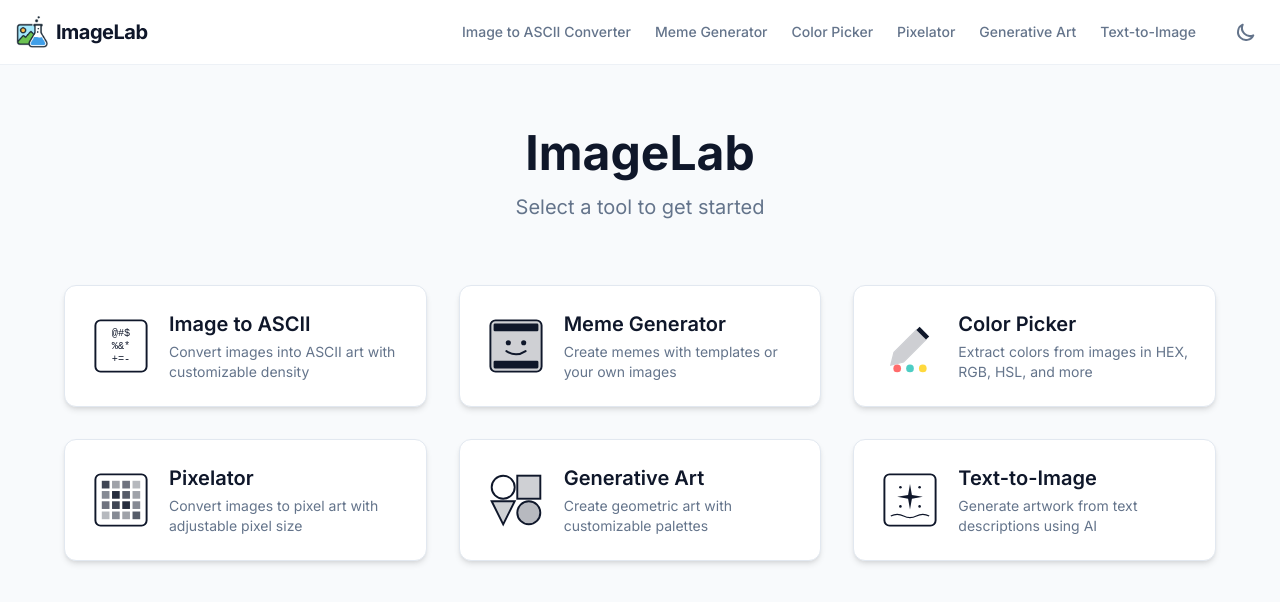
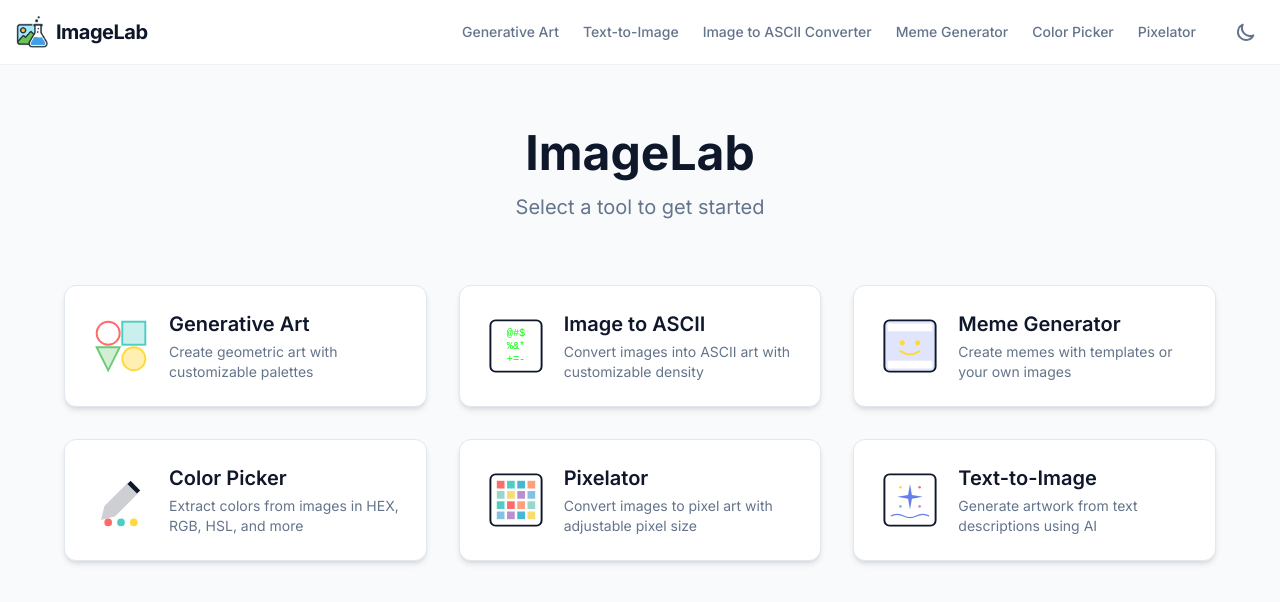
Before and after one commit to pederespen/imagelab, a Next.js app: page / in a window 1280 px wide. Shown: the top 602 px of the page. Built offline with nearby package versions, Linux system fonts and the light colour scheme.

Commit message:
fix colors

```diff
--- a/app/page.tsx
+++ b/app/page.tsx
@@ -12,6 +12,12 @@ import {
 } from '@/components/icons/ToolIcons'
 
 const tools = [
+  {
+    name: 'Generative Art',
+    description: 'Create geometric art with customizable palettes',
+    href: '/generative',
+    icon: GenerativeArtIcon,
+  },
   {
     name: 'Image to ASCII',
     description: 'Convert images into ASCII art with customizable density',
@@ -35,12 +41,6 @@ const tools = [
     description: 'Convert images to pixel art with adjustable pixel size',
     href: '/pixelator',
     icon: PixelatorIcon,
-  },
-  {
-    name: 'Generative Art',
-    description: 'Create geometric art with customizable palettes',
-    href: '/generative',
-    icon: GenerativeArtIcon,
   },
 ]
 
--- a/components/Header.tsx
+++ b/components/Header.tsx
@@ -32,6 +32,18 @@ export default function Header() {
           {/* Desktop Navigation */}
           <nav className="hidden md:flex items-center gap-6">
             <Link
+              href="/generative"
+              className="text-sm font-medium text-muted-foreground hover:text-foreground transition-colors"
+            >
+              Generative Art
+            </Link>
+            <Link
+              href="/text-to-image"
+              className="text-sm font-medium text-muted-foreground hover:text-foreground transition-colors"
+            >
+              Text-to-Image
+            </Link>
+            <Link
               href="/ascii"
               className="text-sm font-medium text-muted-foreground hover:text-foreground transition-colors"
             >
@@ -54,18 +66,6 @@ export default function Header() {
               className="text-sm font-medium text-muted-foreground hover:text-foreground transition-colors"
             >
               Pixelator
-            </Link>
-            <Link
-              href="/generative"
-              className="text-sm font-medium text-muted-foreground hover:text-foreground transition-colors"
-            >
-              Generative Art
-            </Link>
-            <Link
-              href="/text-to-image"
-              className="text-sm font-medium text-muted-foreground hover:text-foreground transition-colors"
-            >
-              Text-to-Image
             </Link>
 
             <button
@@ -198,6 +198,20 @@ export default function Header() {
           <div className="md:hidden py-4 border-t border-card-border/60">
             <nav className="flex flex-col space-y-3">
               <Link
+                href="/generative"
+                className="text-sm font-medium text-muted-foreground hover:text-foreground transition-colors py-2"
+                onClick={() => setMobileMenuOpen(false)}
+              >
+                Generative Art
+              </Link>
+              <Link
+                href="/text-to-image"
+                className="text-sm font-medium text-muted-foreground hover:text-foreground transition-colors py-2"
+                onClick={() => setMobileMenuOpen(false)}
+              >
+                Text-to-Image
+              </Link>
+              <Link
                 href="/ascii"
                 className="text-sm font-medium text-muted-foreground hover:text-foreground transition-colors py-2"
                 onClick={() => setMobileMenuOpen(false)}
@@ -225,20 +239,6 @@ export default function Header() {
               >
                 Pixelator
               </Link>
-              <Link
-                href="/generative"
-                className="text-sm font-medium text-muted-foreground hover:text-foreground transition-colors py-2"
-                onClick={() => setMobileMenuOpen(false)}
-              >
-                Generative Art
-              </Link>
-              <Link
-                href="/text-to-image"
-                className="text-sm font-medium text-muted-foreground hover:text-foreground transition-colors py-2"
-                onClick={() => setMobileMenuOpen(false)}
-              >
-                Text-to-Image
-              </Link>
             </nav>
           </div>
         )}
--- a/components/icons/ToolIcons.tsx
+++ b/components/icons/ToolIcons.tsx
@@ -14,34 +14,13 @@ export function AsciiIcon({ className = 'w-12 h-12' }: { className?: string }) {
         strokeWidth="3"
         fill="none"
       />
-      <text
-        x="50"
-        y="35"
-        fontSize="16"
-        fontFamily="monospace"
-        textAnchor="middle"
-        className="fill-current"
-      >
+      <text x="50" y="35" fontSize="16" fontFamily="monospace" textAnchor="middle" fill="#00ff00">
         @#$
       </text>
-      <text
-        x="50"
-        y="55"
-        fontSize="16"
-        fontFamily="monospace"
-        textAnchor="middle"
-        className="fill-current"
-      >
+      <text x="50" y="55" fontSize="16" fontFamily="monospace" textAnchor="middle" fill="#00ff00">
         %&*
       </text>
-      <text
-        x="50"
-        y="75"
-        fontSize="16"
-        fontFamily="monospace"
-        textAnchor="middle"
-        className="fill-current"
-      >
+      <text x="50" y="75" fontSize="16" fontFamily="monospace" textAnchor="middle" fill="#00ff00">
         +=-
       </text>
     </svg>
@@ -52,7 +31,7 @@ export function MemeIcon({ className = 'w-12 h-12' }: { className?: string }) {
   return (
     <svg viewBox="0 0 100 100" fill="none" xmlns="http://www.w3.org/2000/svg" className={className}>
       {/* Image frame with text bars */}
-      <rect x="10" y="10" width="80" height="80" rx="8" className="fill-current opacity-20" />
+      <rect x="10" y="10" width="80" height="80" rx="8" fill="#667eea" fillOpacity="0.2" />
       <rect
         x="10"
         y="10"
@@ -65,17 +44,17 @@ export function MemeIcon({ className = 'w-12 h-12' }: { className?: string }) {
       />
 
       {/* Top text bar */}
-      <rect x="15" y="15" width="70" height="12" rx="2" className="fill-current" />
+      <rect x="15" y="15" width="70" height="12" rx="2" fill="#ffffff" />
 
       {/* Bottom text bar */}
-      <rect x="15" y="73" width="70" height="12" rx="2" className="fill-current" />
+      <rect x="15" y="73" width="70" height="12" rx="2" fill="#ffffff" />
 
       {/* Emoji-like face */}
-      <circle cx="38" cy="45" r="4" className="fill-current" />
-      <circle cx="62" cy="45" r="4" className="fill-current" />
+      <circle cx="38" cy="45" r="4" fill="#FFD93D" />
+      <circle cx="62" cy="45" r="4" fill="#FFD93D" />
       <path
         d="M 35 58 Q 50 68 65 58"
-        className="stroke-current"
+        stroke="#FFD93D"
         strokeWidth="3"
         fill="none"
         strokeLinecap="round"
@@ -118,26 +97,26 @@ export function PixelatorIcon({ className = 'w-12 h-12' }: { className?: string
         fill="none"
       />
 
-      {/* Pixel grid pattern */}
-      <rect x="20" y="20" width="12" height="12" className="fill-current opacity-80" />
-      <rect x="36" y="20" width="12" height="12" className="fill-current opacity-40" />
-      <rect x="52" y="20" width="12" height="12" className="fill-current opacity-60" />
-      <rect x="68" y="20" width="12" height="12" className="fill-current opacity-30" />
+      {/* Pixel grid pattern with colors */}
+      <rect x="20" y="20" width="12" height="12" fill="#FF6B6B" />
+      <rect x="36" y="20" width="12" height="12" fill="#4ECDC4" />
+      <rect x="52" y="20" width="12" height="12" fill="#45B7D1" />
+      <rect x="68" y="20" width="12" height="12" fill="#FFA07A" />
 
-      <rect x="20" y="36" width="12" height="12" className="fill-current opacity-50" />
-      <rect x="36" y="36" width="12" height="12" className="fill-current opacity-90" />
-      <rect x="52" y="36" width="12" height="12" className="fill-current opacity-70" />
-      <rect x="68" y="36" width="12" height="12" className="fill-current opacity-40" />
+      <rect x="20" y="36" width="12" height="12" fill="#98D8C8" />
+      <rect x="36" y="36" width="12" height="12" fill="#F7DC6F" />
+      <rect x="52" y="36" width="12" height="12" fill="#BB8FCE" />
+      <rect x="68" y="36" width="12" height="12" fill="#85C1E2" />
 
-      <rect x="20" y="52" width="12" height="12" className="fill-current opacity-60" />
-      <rect x="36" y="52" width="12" height="12" className="fill-current opacity-80" />
-      <rect x="52" y="52" width="12" height="12" className="fill-current opacity-90" />
-      <rect x="68" y="52" width="12" height="12" className="fill-current opacity-50" />
+      <rect x="20" y="52" width="12" height="12" fill="#4ECDC4" />
+      <rect x="36" y="52" width="12" height="12" fill="#FF6B6B" />
+      <rect x="52" y="52" width="12" height="12" fill="#FFA07A" />
+      <rect x="68" y="52" width="12" height="12" fill="#98D8C8" />
 
-      <rect x="20" y="68" width="12" height="12" className="fill-current opacity-30" />
-      <rect x="36" y="68" width="12" height="12" className="fill-current opacity-50" />
-      <rect x="52" y="68" width="12" height="12" className="fill-current opacity-40" />
-      <rect x="68" y="68" width="12" height="12" className="fill-current opacity-70" />
+      <rect x="20" y="68" width="12" height="12" fill="#85C1E2" />
+      <rect x="36" y="68" width="12" height="12" fill="#BB8FCE" />
+      <rect x="52" y="68" width="12" height="12" fill="#45B7D1" />
+      <rect x="68" y="68" width="12" height="12" fill="#F7DC6F" />
     </svg>
   )
 }
@@ -146,23 +125,15 @@ export function GenerativeArtIcon({ className = 'w-12 h-12' }: { className?: str
   return (
     <svg viewBox="0 0 100 100" fill="none" xmlns="http://www.w3.org/2000/svg" className={className}>
       {/* Geometric Bauhaus-inspired design */}
-      <circle cx="30" cy="30" r="18" className="stroke-current" strokeWidth="3" fill="none" />
-      <rect x="52" y="12" width="36" height="36" className="fill-current opacity-20" />
-      <rect
-        x="52"
-        y="12"
-        width="36"
-        height="36"
-        className="stroke-current"
-        strokeWidth="3"
-        fill="none"
-      />
+      <circle cx="30" cy="30" r="18" stroke="#FF6B6B" strokeWidth="3" fill="none" />
+      <rect x="52" y="12" width="36" height="36" fill="#4ECDC4" fillOpacity="0.3" />
+      <rect x="52" y="12" width="36" height="36" stroke="#4ECDC4" strokeWidth="3" fill="none" />
 
-      <circle cx="70" cy="70" r="18" className="fill-current opacity-30" />
-      <circle cx="70" cy="70" r="18" className="stroke-current" strokeWidth="3" fill="none" />
+      <circle cx="70" cy="70" r="18" fill="#FFD93D" fillOpacity="0.4" />
+      <circle cx="70" cy="70" r="18" stroke="#FFD93D" strokeWidth="3" fill="none" />
 
-      <path d="M 12 52 L 30 88 L 48 52 Z" className="fill-current opacity-20" />
-      <path d="M 12 52 L 30 88 L 48 52 Z" className="stroke-current" strokeWidth="3" fill="none" />
+      <path d="M 12 52 L 30 88 L 48 52 Z" fill="#6BCB77" fillOpacity="0.3" />
+      <path d="M 12 52 L 30 88 L 48 52 Z" stroke="#6BCB77" strokeWidth="3" fill="none" />
     </svg>
   )
 }
@@ -182,25 +153,33 @@ export function TextToImageIcon({ className = 'w-12 h-12' }: { className?: strin
         fill="none"
       />
 
-      {/* Central star/sparkle */}
+      {/* Central star/sparkle with gradient colors */}
       <path
         d="M 50 25 L 53 42 L 70 45 L 53 48 L 50 65 L 47 48 L 30 45 L 47 42 Z"
-        className="fill-current"
+        fill="url(#sparkle-gradient)"
       />
 
       {/* Small sparkles around */}
-      <circle cx="35" cy="30" r="2" className="fill-current" />
-      <circle cx="65" cy="30" r="2" className="fill-current" />
-      <circle cx="35" cy="60" r="2" className="fill-current" />
-      <circle cx="65" cy="60" r="2" className="fill-current" />
+      <circle cx="35" cy="30" r="2" fill="#FFD93D" />
+      <circle cx="65" cy="30" r="2" fill="#FF6B6B" />
+      <circle cx="35" cy="60" r="2" fill="#4ECDC4" />
+      <circle cx="65" cy="60" r="2" fill="#BB8FCE" />
 
       {/* AI wave pattern at bottom */}
       <path
         d="M 20 75 Q 30 70 40 75 T 60 75 T 80 75"
-        className="stroke-current"
+        stroke="#667eea"
         strokeWidth="2"
         fill="none"
       />
+
+      <defs>
+        <linearGradient id="sparkle-gradient" x1="30" y1="25" x2="70" y2="65">
+          <stop offset="0%" stopColor="#667eea" />
+          <stop offset="50%" stopColor="#764ba2" />
+          <stop offset="100%" stopColor="#f093fb" />
+        </linearGradient>
+      </defs>
     </svg>
   )
 }
```
